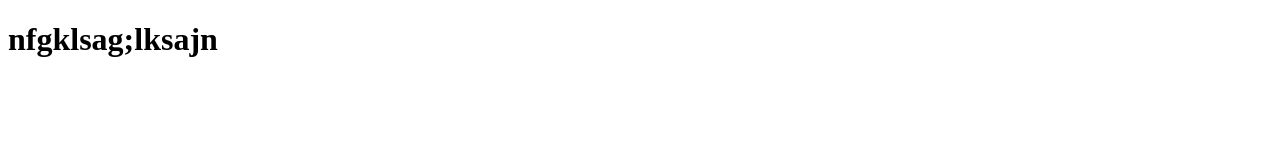
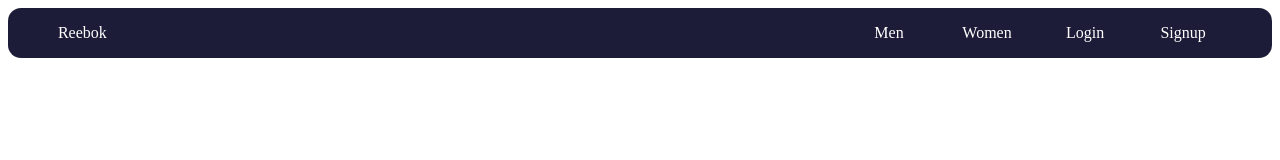
Before and after one commit to mygit09/Team-Thirteen-Collab, a plain HTML site: page index.html in a window 1280 px wide. Drawn offline with Linux system fonts and the light colour scheme.

Commit message:
updating navebar

```diff
--- a/index.html
+++ b/index.html
@@ -4,9 +4,71 @@
     <meta charset="UTF-8">
     <meta http-equiv="X-UA-Compatible" content="IE=edge">
     <meta name="viewport" content="width=device-width, initial-scale=1.0">
-    <title>Document</title>
+    <title>Team-Thirteen-Collab</title>
+    <style>
+        #container{
+            margin: auto;
+            width:94%;
+            height: auto;
+            display: flex;
+            border-radius: 13px;
+            background-color: rgb(28, 28, 56);
+            color: white;
+            padding: 0% 3%;
+        }
+        #container>div{
+            width: 33%;
+            height: auto;
+            margin: auto;
+
+        }
+        #container>div>p{
+            padding: auto;
+        }
+        #g{
+            display: flex;
+            text-align: center;
+        }
+        #g a{
+            text-decoration: none;
+            color: white;
+        }
+        #g>div{
+            width:25%;
+            height: auto;
+            border: 0px solid blue;
+        }
+        #container>div:nth-child(1)>p{
+            padding-left: 10px;
+        }
+    </style>
 </head>
 <body>
-    <h1>nfgklsag;lksajn</h1>
+    <div id="container">
+        <div>
+            <p>Reebok</p>
+        </div>
+        <div></div>
+        <div id="g">
+            <div>
+                <a href="men.html"><p>Men</p></a>
+
+            </div>
+            <div>
+
+                <a href="women.html"><p>Women</p></a>
+
+            </div>
+            <div>
+
+                <a href="login.html"><p>Login</p></a>
+
+            </div>
+            <div>
+
+                <a href=""><p>Signup</p></a>
+
+            </div>
+        </div>
+    </div>
 </body>
-</html>
```
Also changed, not shown: nav.html (+19 -6 lines).
